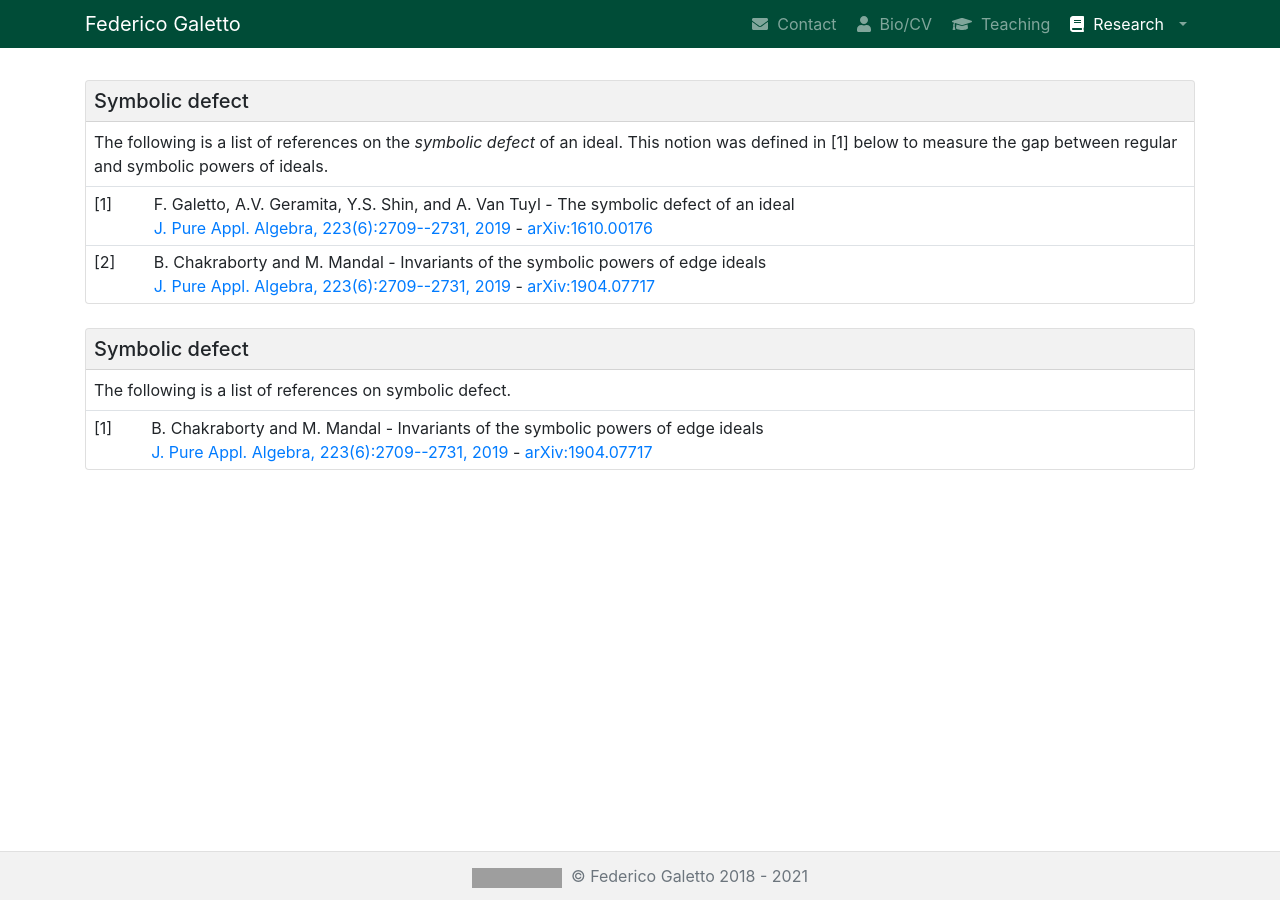
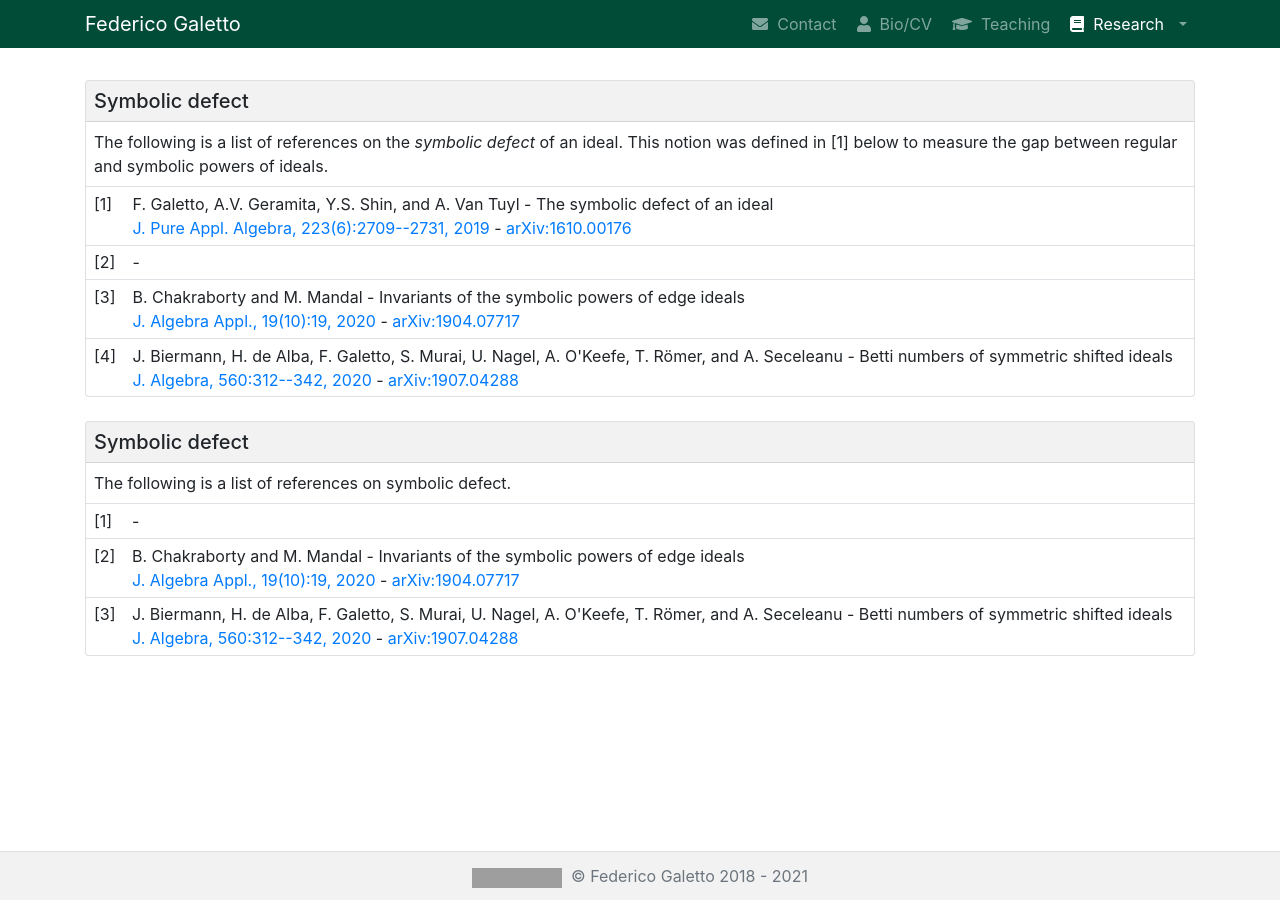
Before and after one commit to galettof/galettof.github.io, a Jekyll site: the page built from references.html, in a window 1280 px wide. Built offline with Jekyll 4.4.1, drawn with Linux system fonts in a browser that asks for light colours; nearby versions of some CDN libraries; grey boxes are pictures that could not be loaded.

Commit message:
a couple more entries of symbolic defect

```diff
--- a/_data/defect.yml
+++ b/_data/defect.yml
@@ -1,9 +1,23 @@
 # enclose values in '' when ending in 0 or containing :
 articles:
+
+- authors: J. Biermann, H. de Alba, F. Galetto, S. Murai, U. Nagel, A. O'Keefe, T. R&ouml;mer, and A. Seceleanu
+  title: Betti numbers of symmetric shifted ideals
+  arxiv: 1907.04288
+  link: https://doi.org/10.1016/j.jalgebra.2020.04.037
+  cite: J. Algebra, 560:312--342, 2020
+  date: 2020-10-15
 
 - authors: B. Chakraborty and M. Mandal
   title: Invariants of the symbolic powers of edge ideals
   arxiv: 1904.07717
   link: https://doi.org/10.1142/S0219498820501844
-  cite: J. Pure Appl. Algebra, 223(6):2709--2731, 2019
+  cite: J. Algebra Appl., 19(10):19, 2020
   date: 2019-10-08
+
+- authors:
+  title:
+  arxiv:
+  link:
+  cite:
+  date:
```
